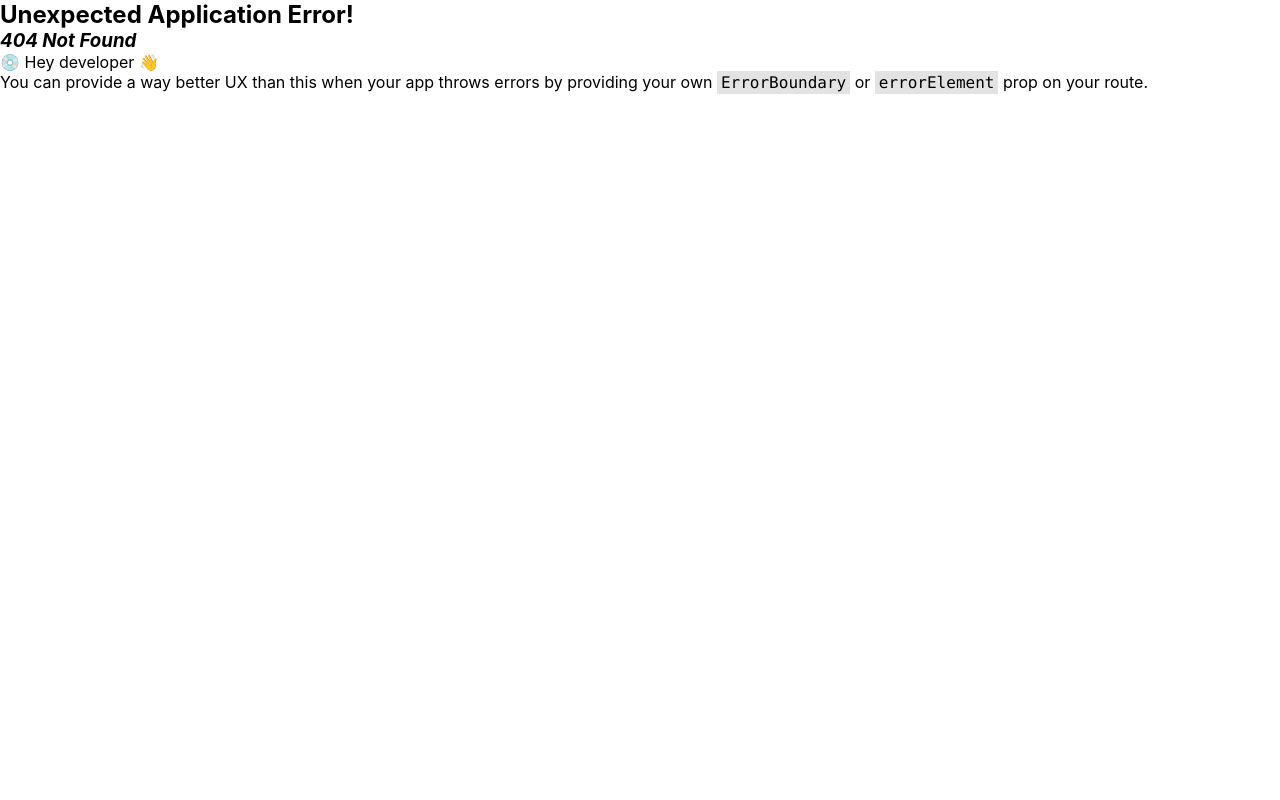
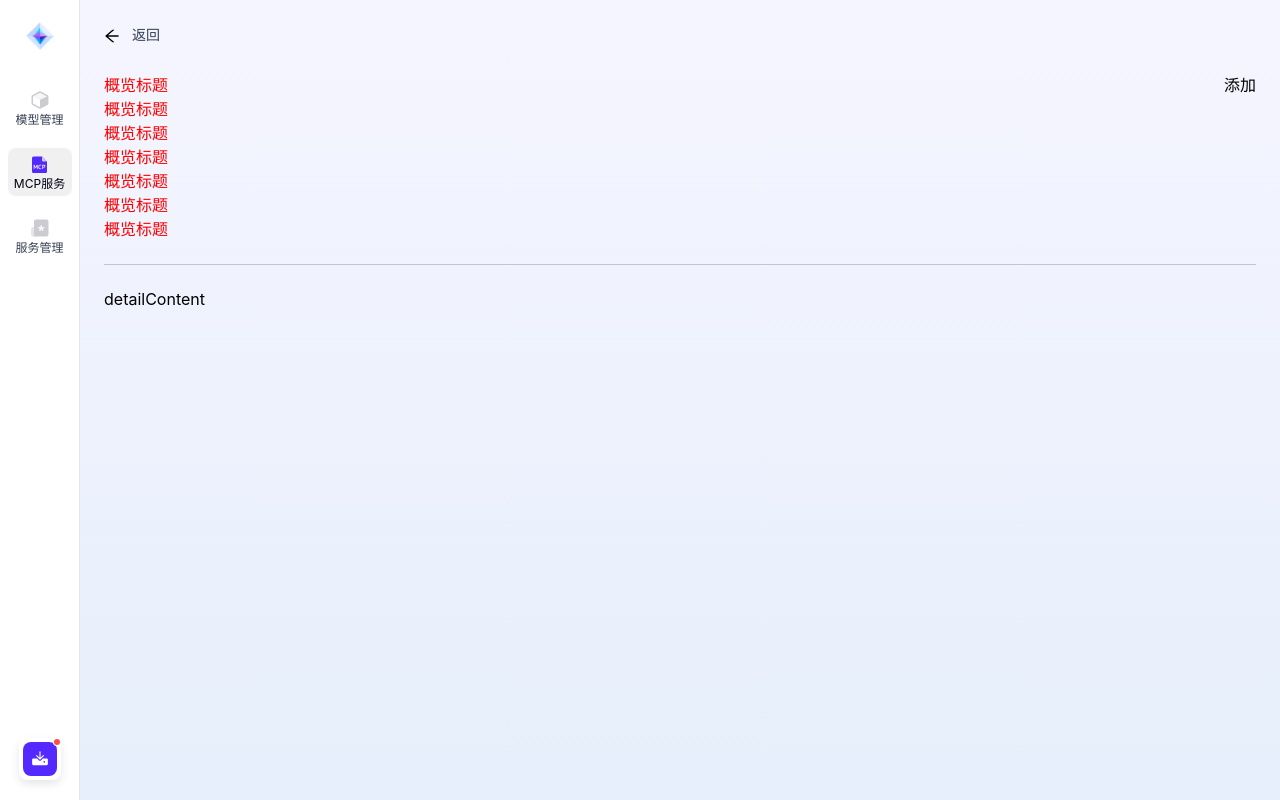
Before and after one commit to DigitalChinaOpenSource/oadin, a React (Vite) app: page /mcp-service-detail in a window 1280 px wide. Before the commit this address had no page. Built offline with nearby package versions, Linux system fonts and the light colour scheme.

Commit message:
mcp广场

```diff
--- a/package.json
+++ b/package.json
@@ -19,6 +19,7 @@
     "react": "18.3.1",
     "react-dom": "18.3.1",
     "react-router-dom": "^7.5.2",
+    "react-syntax-highlighter": "^15.6.1",
     "sass": "^1.87.0",
     "use-immer": "^0.11.0",
     "zustand": "^5.0.3"
@@ -28,6 +29,7 @@
     "@types/node": "^22.15.2",
     "@types/react": "18.3.12",
     "@types/react-dom": "^18.3.6",
+    "@types/react-syntax-highlighter": "^15.5.13",
     "@typescript-eslint/eslint-plugin": "^8.31.0",
     "@typescript-eslint/parser": "^8.31.0",
     "@vitejs/plugin-react": "^4.3.4",
--- /dev/null
+++ b/src/components/mcp-manage/mcp-manage-detail/index.module.scss
@@ -0,0 +1,45 @@
+.mcpManageDetail {
+  display: flex;
+  flex-direction: column;
+  width: 100%;
+  height: 100%;
+  padding: 24px;
+  gap: 24px;
+  .goBack {
+    display: flex;
+    gap: 4px;
+    align-content: center;
+    cursor: pointer;
+    .backIcon {
+      width: 24px;
+      height: 24px;
+      border-radius: 4px;
+    }
+    .backText {
+      font-size: 14px;
+      line-height: 22px;
+      color:#344054;
+    }
+  }
+  .detailTop {
+    display: flex;
+    justify-content: space-between;
+    .card {
+      display: flex;
+      flex-direction: column;
+      color:red;
+    }
+    .topRight {
+      width: 400px;
+      margin-left: 24px;
+      text-align: right;
+    }
+
+  }
+  .Line {
+    width: 100%;
+    height: 1px;
+    background-color: #C1C6D6;
+  }
+
+}
--- /dev/null
+++ b/src/components/mcp-manage/mcp-manage-detail/index.tsx
@@ -0,0 +1,42 @@
+import Styles from './index.module.scss';
+import { useNavigate, useSearchParams } from 'react-router-dom';
+import { ArrowLeftOutlined } from '@ant-design/icons';
+
+const mcpManageDetail = () => {
+  const [searchParams] = useSearchParams();
+  const navicate = useNavigate();
+  const serviceId = searchParams.get('serviceId');
+  const mcpFrom = searchParams.get('mcpFrom');
+  const handledGoBack = (): void => {
+    // navicate(-1);
+    navicate(`/mcp-service?mcpFrom=${mcpFrom}`);
+  };
+  return (
+    <div className={Styles.mcpManageDetail}>
+      <div
+        className={Styles.goBack}
+        onClick={handledGoBack}
+      >
+        <ArrowLeftOutlined className={Styles.backIcon} />
+        <span className={Styles.backText}>返回</span>
+      </div>
+      <div className={Styles.detailTop}>
+        <div className={Styles.card}>
+          <div>概览标题</div>
+          <div>概览标题</div>
+          <div>概览标题</div>
+          <div>概览标题</div>
+          <div>概览标题</div>
+          <div>概览标题</div>
+          <div>概览标题</div>
+        </div>
+        <div className={Styles.topRight}>添加</div>
+      </div>
+      {/*分割线*/}
+      <div className={Styles.Line}></div>
+      <div className={Styles.detailContent}>detailContent</div>
+    </div>
+  );
+};
+
+export default mcpManageDetail;
--- /dev/null
+++ b/src/components/mcp-manage/mcp-manage-list/index.module.scss
@@ -0,0 +1,14 @@
+.mcpManageList {
+  display: flex;
+  width: 100%;
+  height: 100%;
+  padding: 24px;
+  .mcpManageListContent {
+    display: flex;
+    .card{
+      width: 200px;
+      height: 200px;
+      cursor: pointer;
+    }
+  }
+}
--- /dev/null
+++ b/src/components/mcp-manage/mcp-manage-list/index.tsx
@@ -0,0 +1,47 @@
+import Styles from './index.module.scss';
+import { useNavigate } from 'react-router-dom';
+type cardType = {
+  title: string;
+  content: string;
+  icon?: string;
+  tags: string[];
+  serviceId: string;
+};
+const McpManageList = () => {
+  const testList: cardType[] = [
+    { serviceId: '1', title: '测试1', content: '测试内容1', icon: '', tags: ['标签1', '标签2'] },
+    { serviceId: '2', title: '测试2', content: '测试内容2', icon: '', tags: ['标签3', '标签4'] },
+  ];
+  const navigate = useNavigate();
+  const handelClick = (serviceId: string) => {
+    navigate(`/mcp-service-detail?serviceId=${serviceId}&mcpFrom=mcpList`);
+  };
+  return (
+    <div className={Styles.mcpManageList}>
+      <div className={Styles.mcpManageListContent}>
+        {testList.map((item) => (
+          <div
+            key={item.serviceId}
+            className={Styles.card}
+            onClick={() => handelClick(item.serviceId)}
+          >
+            <div className={Styles.cardTitle}>{item.title}</div>
+            <div className={Styles.cardContent}>{item.content}</div>
+            <div className={Styles.cardTags}>
+              {item.tags.map((tag) => (
+                <span
+                  key={tag}
+                  className={Styles.tag}
+                >
+                  {tag}
+                </span>
+              ))}
+            </div>
+          </div>
+        ))}
+      </div>
+    </div>
+  );
+};
+
+export default McpManageList;
--- /dev/null
+++ b/src/components/mcp-manage/my-mcp/index.tsx
@@ -0,0 +1,11 @@
+import { useNavigate } from 'react-router-dom';
+
+const MyMcp = () => {
+  const navigate = useNavigate();
+  const handleClick = () => {
+    navigate(`/mcp-service-detail?serviceId=3&mcpFrom=myMcp`);
+  };
+  return <div onClick={handleClick}>{`我的mcp${Math.random()}`}</div>;
+};
+
+export default MyMcp;
--- a/src/components/sidebar/index.tsx
+++ b/src/components/sidebar/index.tsx
@@ -21,7 +21,7 @@ export default function Sidebar() {
 
   useEffect(() => {
     const path = location.pathname.split('/')[1] || 'model-manage';
-    setSelectedKey(path);
+    setSelectedKey(path.includes('mcp-service') ? 'mcp-service' : path);
   }, [location]);
 
   const menuItems = [
--- a/src/pages/mcp-service/index.module.scss
+++ b/src/pages/mcp-service/index.module.scss
@@ -1,2 +1,29 @@
 .mcpManage {
+  height: 100%;
+  :global(.ant-tabs-nav) {
+    background-color: #FFFFFF;
+    margin: unset;
+    padding: 0 24px;
+  }
+  :global(.ant-tabs-content) {
+    height: 100%;
+  }
+  :global(.ant-tabs-tabpane) {
+    height: 100%;
+  }
+  :global(.ant-tabs-nav::before) {
+    border-bottom: 1px solid #e4e6eb;
+  }
+  //:global(.ant-tabs-tab) {
+  //  font-size: 16px;
+  //  font-weight: bold;
+  //}
+  //
+  //:global(.ant-tabs-tab.ant-tabs-tab-active .ant-tabs-tab-btn) {
+  //  color: #1890ff; /* 激活状态的文字颜色 */
+  //}
+  //
+  //:global(.ant-tabs-ink-bar) {
+  //  display: none; /* 隐藏下划线 */
+  //}
 }
--- a/src/pages/mcp-service/index.tsx
+++ b/src/pages/mcp-service/index.tsx
@@ -1,5 +1,39 @@
 import styles from './index.module.scss';
+import { Tabs } from 'antd';
+import type { TabsProps } from 'antd';
+import McpManageList from '@/components/mcp-manage/mcp-manage-list';
+import MyMcp from '@/components/mcp-manage/my-mcp';
+import { useSearchParams } from 'react-router-dom';
 
-export default function McpService() {
-  return <div className={styles.mcpService}>MCP Server</div>;
+export default function McpManage() {
+  const items: TabsProps['items'] = [
+    {
+      key: 'mcpList',
+      label: 'MCP广场',
+      children: <McpManageList />,
+    },
+    {
+      key: 'myMcp',
+      label: '我的MCP',
+      children: <MyMcp />,
+    },
+  ];
+
+  const [searchParams] = useSearchParams();
+  const mcpFrom: string | null = searchParams.get('mcpFrom');
+
+  // const onChange = (key: string) => {
+  //   // console.log(key);
+  // };
+
+  return (
+    <Tabs
+      className={styles.mcpManage}
+      defaultActiveKey={mcpFrom ?? 'mcpList'}
+      items={items}
+      tabBarStyle={{ borderBottom: 'none' }}
+      // onChange={onChange}
+    />
+    // <div>MCPg</div>
+  );
 }
--- a/src/routes/index.tsx
+++ b/src/routes/index.tsx
@@ -3,6 +3,7 @@ import MainLayout from '../components/main-layout';
 import ModelManage from '../pages/model-manage';
 import ServerManage from '../pages/server-manage';
 import McpService from '../pages/mcp-service';
+import McpManageDetail from '../components/mcp-manage/mcp-manage-detail';
 
 const router = createBrowserRouter([
   {
@@ -30,6 +31,10 @@ const router = createBrowserRouter([
         path: '/mcp-service',
         element: <McpService />,
       },
+      {
+        path: '/mcp-service-detail',
+        element: <McpManageDetail />,
+      },
     ],
   },
 ]);
```
Also changed, not shown: src/components/mcp-service-config/index.tsx (added, +46 -0 lines), 1 other file (tests, documents, lock files or other folders).
